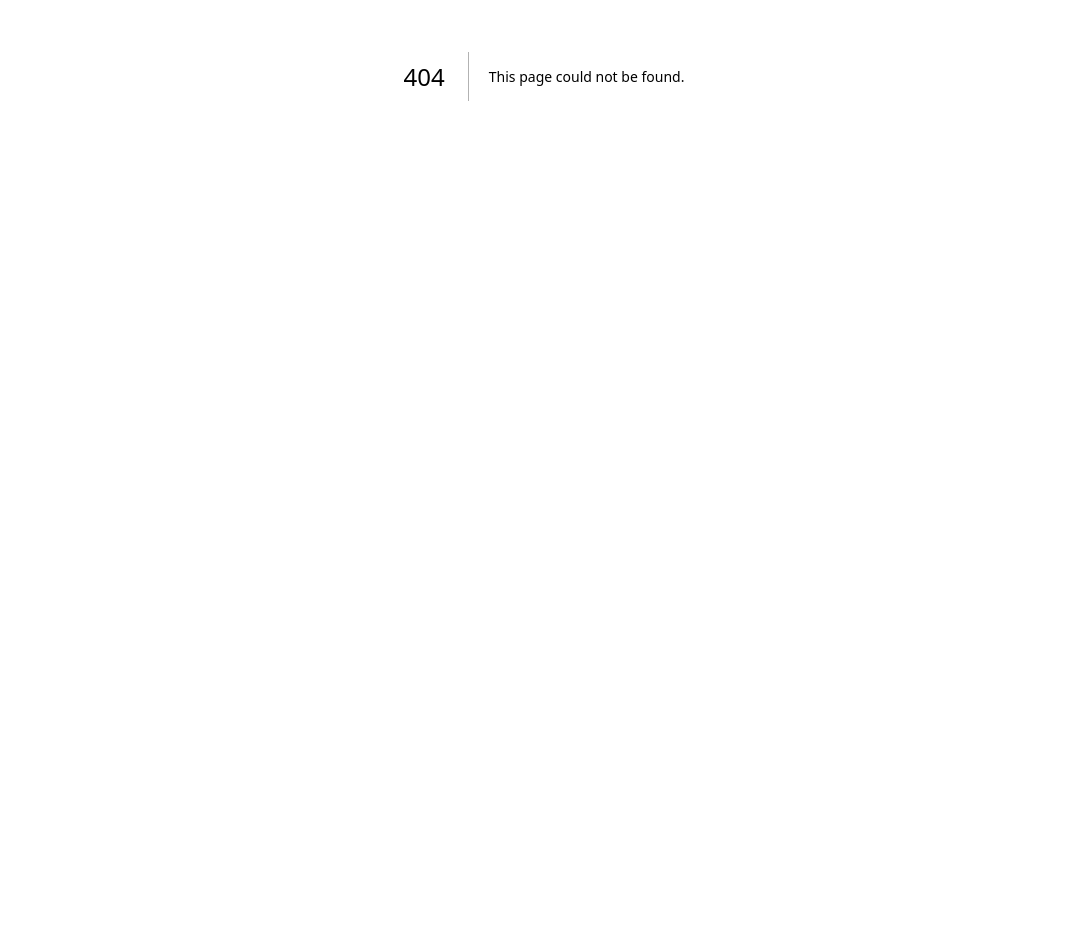
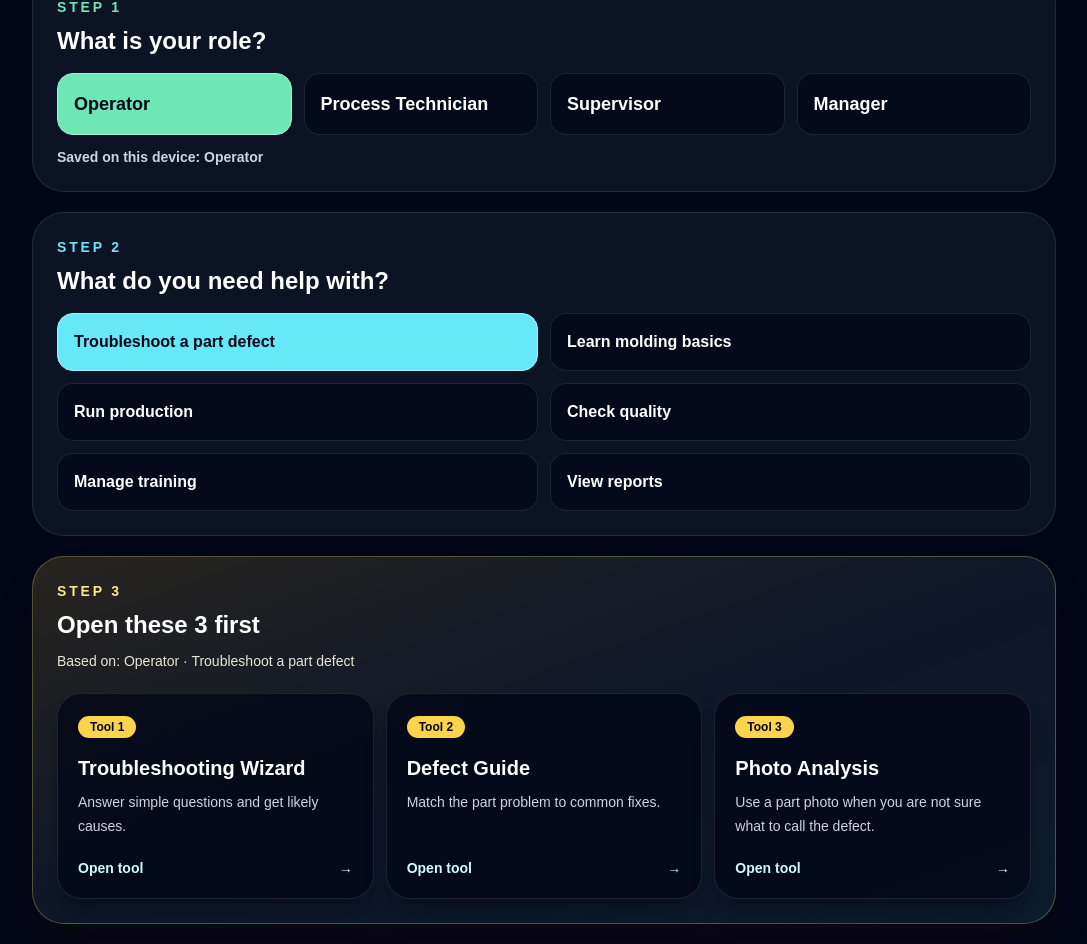
Before and after one commit to scottgraham2882-collab/molding-mentor-ai, a Next.js app: page /start-here in a window 1280 px wide. Before the commit this address had no page. Shown: the part 324-1268 px from the top of the page, without its empty margins (96-1183 px from the left). Before the commit the page ends 800 px from the top, so only its background shows below. Built offline with nearby package versions, Linux system fonts and the light colour scheme.

Commit message:
Add start here guided setup

```diff
--- a/app/page.tsx
+++ b/app/page.tsx
@@ -1046,6 +1046,15 @@ export default function Home() {
             <p className="mt-4 max-w-3xl text-base leading-7 text-slate-300 sm:text-lg">
               Simple buttons for technicians and supervisors. Search by defect, job, material, training, report, or tool name.
             </p>
+            <div className="mt-6">
+              <Link
+                href="/start-here"
+                className="inline-flex w-full items-center justify-between rounded-full bg-gradient-to-r from-amber-300 to-cyan-300 px-6 py-4 text-base font-black text-slate-950 shadow-2xl shadow-cyan-950/30 transition hover:-translate-y-0.5 focus:outline-none focus:ring-4 focus:ring-amber-300/30 sm:w-auto sm:min-w-72"
+              >
+                <span>Start Here</span>
+                <span aria-hidden="true">→</span>
+              </Link>
+            </div>
             <div className="mt-6 flex flex-col gap-3 rounded-3xl border border-white/10 bg-slate-950/55 p-4 sm:flex-row sm:items-center sm:justify-between">
               <div>
                 <p className="text-sm font-black text-white">Beginner Mode</p>
--- /dev/null
+++ b/app/start-here/page.tsx
@@ -0,0 +1,182 @@
+"use client";
+
+import Link from "next/link";
+import { useEffect, useMemo, useState } from "react";
+
+type ShopRole = "Operator" | "Process Technician" | "Supervisor" | "Manager";
+type HelpNeed =
+  | "Troubleshoot a part defect"
+  | "Learn molding basics"
+  | "Run production"
+  | "Check quality"
+  | "Manage training"
+  | "View reports";
+
+type Tool = {
+  title: string;
+  href: string;
+  plainText: string;
+};
+
+const roleStorageKey = "moldingMentorSelectedRole";
+
+const roles: ShopRole[] = ["Operator", "Process Technician", "Supervisor", "Manager"];
+const needs: HelpNeed[] = [
+  "Troubleshoot a part defect",
+  "Learn molding basics",
+  "Run production",
+  "Check quality",
+  "Manage training",
+  "View reports",
+];
+
+const toolMap: Record<HelpNeed, Tool[]> = {
+  "Troubleshoot a part defect": [
+    { title: "Troubleshooting Wizard", href: "/troubleshooting", plainText: "Answer simple questions and get likely causes." },
+    { title: "Defect Guide", href: "/defects", plainText: "Match the part problem to common fixes." },
+    { title: "Photo Analysis", href: "/photo-analysis", plainText: "Use a part photo when you are not sure what to call the defect." },
+  ],
+  "Learn molding basics": [
+    { title: "Operator Safety & Startup", href: "/training/operator-safety-startup", plainText: "Start with safe machine and startup basics." },
+    { title: "Scientific Molding Training", href: "/lessons", plainText: "Learn the molding ideas in short lessons." },
+    { title: "Process Window Lesson", href: "/lessons/process-window", plainText: "See why stable settings matter." },
+  ],
+  "Run production": [
+    { title: "Live Production Board", href: "/production/live-board", plainText: "See what is running and what needs attention." },
+    { title: "Startup Approval", href: "/startup-approval", plainText: "Check the job before full production." },
+    { title: "Shift Handoff", href: "/shift-handoff", plainText: "Pass clear notes to the next shift." },
+  ],
+  "Check quality": [
+    { title: "First Piece Approval", href: "/quality/first-piece-approval", plainText: "Confirm the first good parts before running." },
+    { title: "Quality Hold / Containment", href: "/quality/containment", plainText: "Control suspect parts and keep them separated." },
+    { title: "Corrective Action", href: "/quality/corrective-action", plainText: "Track the fix so the issue does not repeat." },
+  ],
+  "Manage training": [
+    { title: "Training Assignments", href: "/training/assignments", plainText: "Give people the right training work." },
+    { title: "Skills Matrix", href: "/training/skills-matrix", plainText: "See who is trained and where gaps exist." },
+    { title: "Training Plan Builder", href: "/training/plan-builder", plainText: "Build a simple plan for each employee." },
+  ],
+  "View reports": [
+    { title: "KPI Dashboard", href: "/reports/kpi-dashboard", plainText: "Review the main plant numbers." },
+    { title: "Daily Report", href: "/reports/daily", plainText: "Check today’s production, scrap, downtime, and notes." },
+    { title: "Weekly Report", href: "/reports/weekly", plainText: "Review trends for the week." },
+  ],
+};
+
+const roleStarterNeed: Record<ShopRole, HelpNeed> = {
+  Operator: "Troubleshoot a part defect",
+  "Process Technician": "Troubleshoot a part defect",
+  Supervisor: "Run production",
+  Manager: "View reports",
+};
+
+export default function StartHerePage() {
+  const [selectedRole, setSelectedRole] = useState<ShopRole>("Operator");
+  const [selectedNeed, setSelectedNeed] = useState<HelpNeed>("Troubleshoot a part defect");
+
+  useEffect(() => {
+    const savedRole = window.localStorage.getItem(roleStorageKey);
+
+    if (savedRole && roles.includes(savedRole as ShopRole)) {
+      const role = savedRole as ShopRole;
+      setSelectedRole(role);
+      setSelectedNeed(roleStarterNeed[role]);
+    }
+  }, []);
+
+  const recommendedTools = useMemo(() => toolMap[selectedNeed], [selectedNeed]);
+
+  const chooseRole = (role: ShopRole) => {
+    setSelectedRole(role);
+    setSelectedNeed(roleStarterNeed[role]);
+    window.localStorage.setItem(roleStorageKey, role);
+  };
+
+  return (
+    <main className="min-h-screen bg-slate-950 px-4 py-5 text-slate-100 sm:px-6 lg:px-8">
+      <section className="mx-auto flex w-full max-w-5xl flex-col gap-5">
+        <Link href="/" className="w-fit rounded-full border border-white/10 bg-white/[0.06] px-4 py-2 text-sm font-black text-cyan-100">
+          ← Back home
+        </Link>
+
+        <header className="overflow-hidden rounded-[2rem] border border-cyan-300/20 bg-slate-900 p-5 shadow-2xl shadow-cyan-950/30 sm:p-8">
+          <p className="text-xs font-black uppercase tracking-[0.28em] text-cyan-300">Start Here</p>
+          <h1 className="mt-3 text-4xl font-black tracking-tight text-white sm:text-6xl">Let’s find your first tools.</h1>
+          <p className="mt-4 max-w-3xl text-base leading-7 text-slate-300 sm:text-lg">
+            Pick your job and what you need help with. We will point you to the best 3 tools to open first.
+          </p>
+        </header>
+
+        <section className="rounded-[2rem] border border-white/10 bg-slate-900/80 p-4 sm:p-6">
+          <p className="text-sm font-black uppercase tracking-[0.2em] text-emerald-300">Step 1</p>
+          <h2 className="mt-2 text-2xl font-black text-white">What is your role?</h2>
+          <div className="mt-4 grid gap-3 sm:grid-cols-2 lg:grid-cols-4">
+            {roles.map((role) => (
+              <button
+                key={role}
+                type="button"
+                aria-pressed={selectedRole === role}
+                onClick={() => chooseRole(role)}
+                className={`rounded-2xl border p-4 text-left text-lg font-black transition focus:outline-none focus:ring-4 focus:ring-emerald-300/20 ${
+                  selectedRole === role
+                    ? "border-emerald-200 bg-emerald-300 text-slate-950"
+                    : "border-white/10 bg-slate-950/70 text-white hover:border-emerald-300/60"
+                }`}
+              >
+                {role}
+              </button>
+            ))}
+          </div>
+          <p className="mt-3 text-sm font-bold text-slate-300">Saved on this device: {selectedRole}</p>
+        </section>
+
+        <section className="rounded-[2rem] border border-white/10 bg-slate-900/80 p-4 sm:p-6">
+          <p className="text-sm font-black uppercase tracking-[0.2em] text-cyan-300">Step 2</p>
+          <h2 className="mt-2 text-2xl font-black text-white">What do you need help with?</h2>
+          <div className="mt-4 grid gap-3 sm:grid-cols-2">
+            {needs.map((need) => (
+              <button
+                key={need}
+                type="button"
+                aria-pressed={selectedNeed === need}
+                onClick={() => setSelectedNeed(need)}
+                className={`rounded-2xl border p-4 text-left text-base font-black transition focus:outline-none focus:ring-4 focus:ring-cyan-300/20 ${
+                  selectedNeed === need
+                    ? "border-cyan-200 bg-cyan-300 text-slate-950"
+                    : "border-white/10 bg-slate-950/70 text-white hover:border-cyan-300/60"
+                }`}
+              >
+                {need}
+              </button>
+            ))}
+          </div>
+        </section>
+
+        <section className="rounded-[2rem] border border-amber-300/30 bg-gradient-to-br from-amber-300/15 via-slate-900 to-cyan-300/10 p-4 shadow-2xl shadow-amber-950/20 sm:p-6">
+          <p className="text-sm font-black uppercase tracking-[0.2em] text-amber-200">Step 3</p>
+          <h2 className="mt-2 text-2xl font-black text-white">Open these 3 first</h2>
+          <p className="mt-2 text-sm leading-6 text-amber-50/90">Based on: {selectedRole} · {selectedNeed}</p>
+          <div className="mt-5 grid gap-3 lg:grid-cols-3">
+            {recommendedTools.map((tool, index) => (
+              <Link
+                key={tool.href}
+                href={tool.href}
+                className="group flex min-h-44 flex-col justify-between rounded-3xl border border-white/10 bg-slate-950/75 p-5 shadow-xl shadow-slate-950/30 transition hover:-translate-y-0.5 hover:border-amber-200/70 focus:outline-none focus:ring-4 focus:ring-amber-300/20"
+              >
+                <div>
+                  <span className="rounded-full bg-amber-300 px-3 py-1 text-xs font-black text-slate-950">Tool {index + 1}</span>
+                  <h3 className="mt-4 text-xl font-black text-white">{tool.title}</h3>
+                  <p className="mt-2 text-sm leading-6 text-slate-300">{tool.plainText}</p>
+                </div>
+                <p className="mt-5 flex items-center justify-between text-sm font-black text-cyan-100">
+                  <span>Open tool</span>
+                  <span aria-hidden="true">→</span>
+                </p>
+              </Link>
+            ))}
+          </div>
+        </section>
+      </section>
+    </main>
+  );
+}
```
